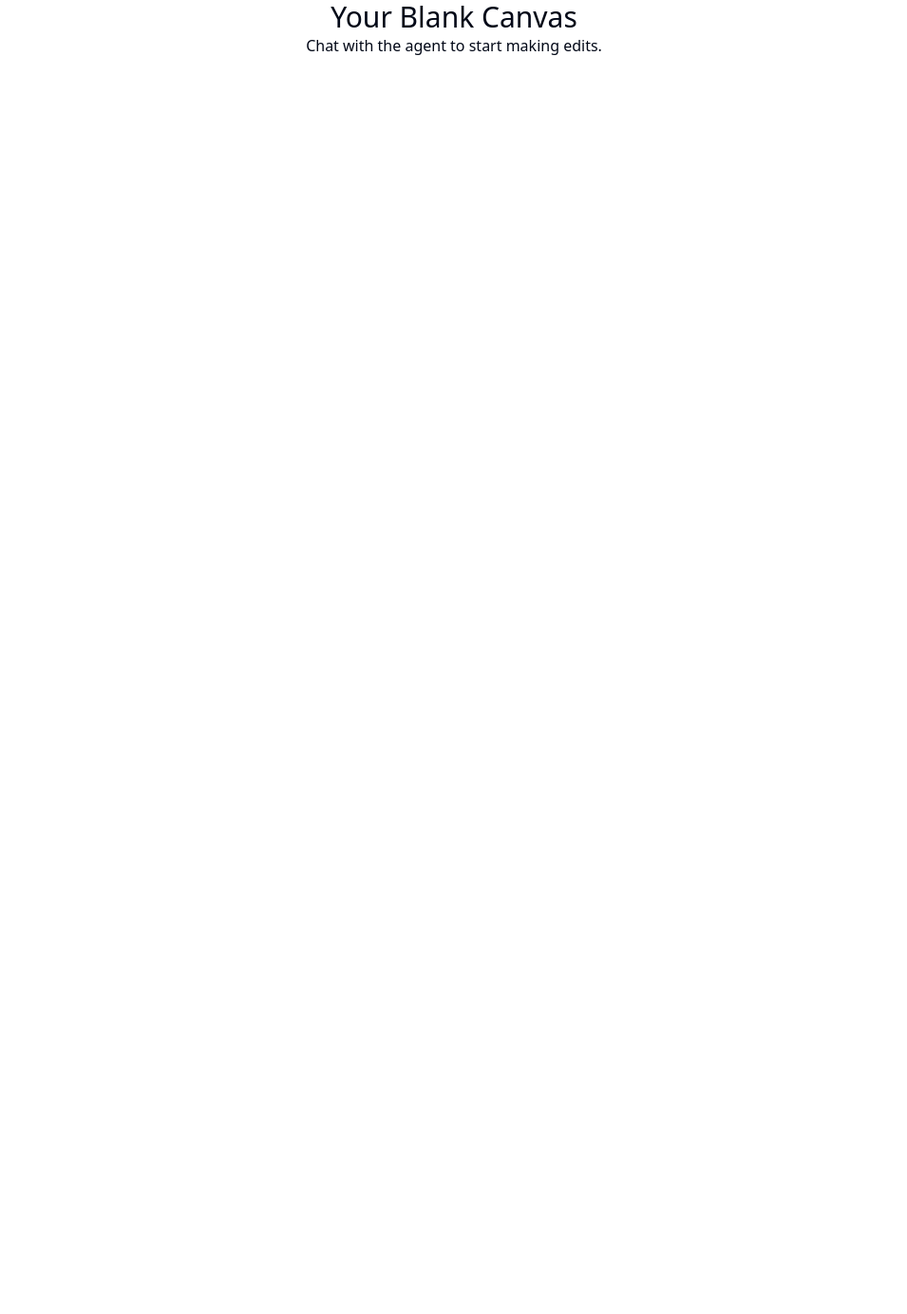
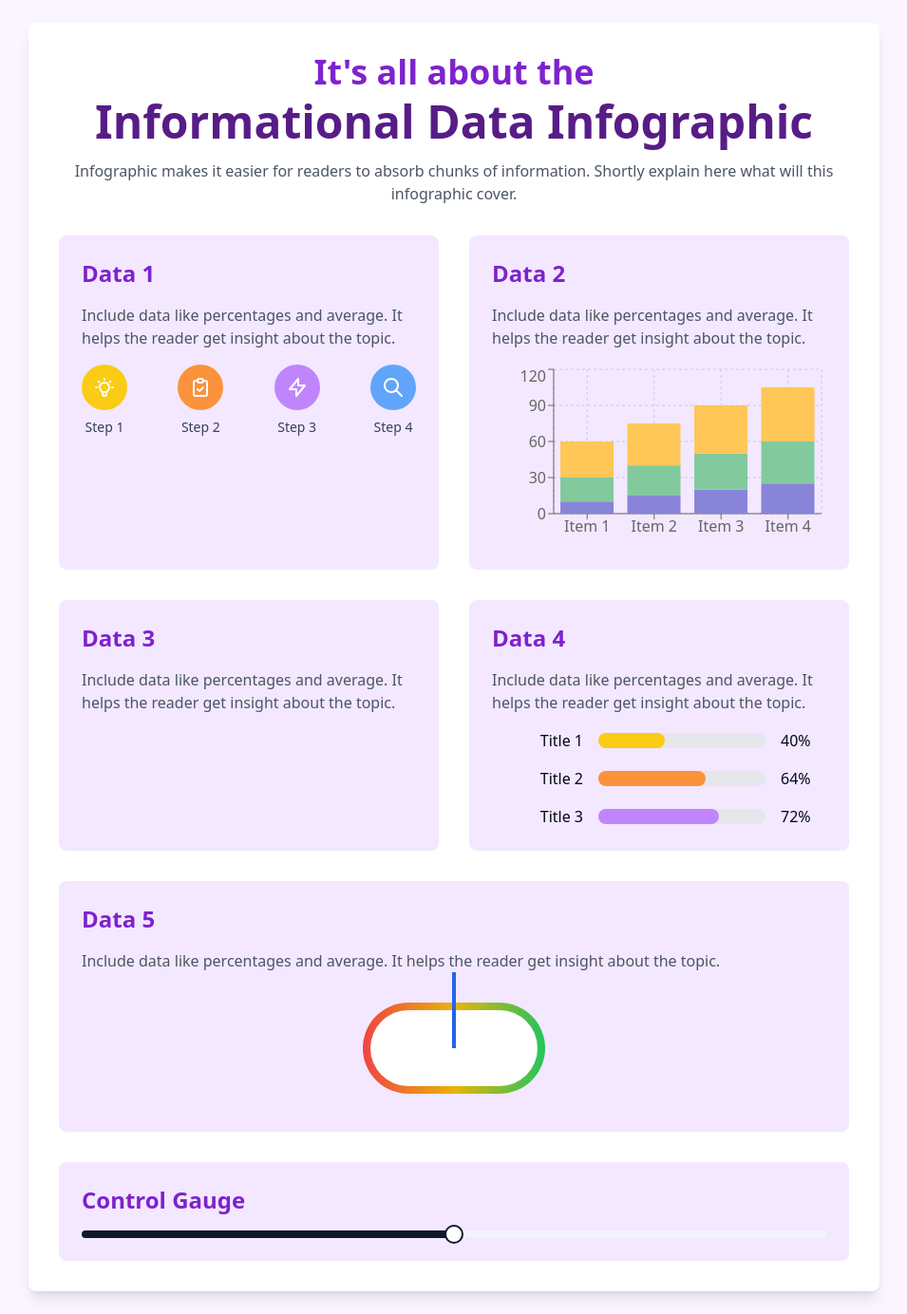
Before and after one commit to GPT-Engineer-App/vibrant-gauge-dashboard, a React (Vite) app: page / in a window 1280 px wide. Shown: the whole page at 95% size, without its empty margins (162-1117 px from the left). Before the commit the page ends 800 px from the top, so only its background shows below. Built offline with nearby package versions, Linux system fonts and the light colour scheme.

Commit message:
GPT Engineer Update [skip gpt_engineer]

```diff
--- a/src/nav-items.jsx
+++ b/src/nav-items.jsx
@@ -1,4 +1,4 @@
-import { Home } from "lucide-react";
+import { Home, BarChart } from "lucide-react";
 import Index from "./pages/Index.jsx";
 
 /**
@@ -6,9 +6,9 @@ import Index from "./pages/Index.jsx";
  */
 export const navItems = [
   {
-    title: "Home",
+    title: "Dashboard",
     to: "/",
-    icon: <Home className="h-4 w-4" />,
+    icon: <BarChart className="h-4 w-4" />,
     page: <Index />,
   },
 ];
--- a/src/pages/Index.jsx
+++ b/src/pages/Index.jsx
@@ -1,11 +1,136 @@
 // Update this page (the content is just a fallback if you fail to update the page)
 
+import { useState } from 'react';
+import { BarChart, Bar, XAxis, YAxis, CartesianGrid, Tooltip, ResponsiveContainer } from 'recharts';
+import { Slider } from "@/components/ui/slider";
+
 const Index = () => {
+  const [gaugeValue, setGaugeValue] = useState(50);
+
+  const data1 = [
+    { name: 'Step 1', value: 25 },
+    { name: 'Step 2', value: 50 },
+    { name: 'Step 3', value: 75 },
+    { name: 'Step 4', value: 100 },
+  ];
+
+  const data2 = [
+    { name: 'Item 1', value1: 10, value2: 20, value3: 30 },
+    { name: 'Item 2', value1: 15, value2: 25, value3: 35 },
+    { name: 'Item 3', value1: 20, value2: 30, value3: 40 },
+    { name: 'Item 4', value1: 25, value2: 35, value3: 45 },
+  ];
+
+  const data3 = [
+    { title: 'Title 1', percentage: 40 },
+    { title: 'Title 2', percentage: 64 },
+    { title: 'Title 3', percentage: 72 },
+  ];
+
   return (
-    <div className="flex justify-center items-center">
-      <div className="text-center">
-        <h1 className="text-3xl">Your Blank Canvas</h1>
-        <p>Chat with the agent to start making edits.</p>
+    <div className="p-6 bg-purple-50 min-h-screen">
+      <div className="max-w-4xl mx-auto bg-white rounded-lg shadow-lg p-8">
+        <h1 className="text-4xl font-bold text-center text-purple-700 mb-2">It's all about the</h1>
+        <h2 className="text-5xl font-bold text-center text-purple-900 mb-4">Informational Data Infographic</h2>
+        <p className="text-center text-gray-600 mb-8">
+          Infographic makes it easier for readers to absorb chunks of information. Shortly explain here what will this infographic cover.
+        </p>
+
+        <div className="grid grid-cols-1 md:grid-cols-2 gap-8 mb-8">
+          <div className="bg-purple-100 p-6 rounded-lg">
+            <h3 className="text-2xl font-semibold text-purple-700 mb-4">Data 1</h3>
+            <p className="text-gray-600 mb-4">Include data like percentages and average. It helps the reader get insight about the topic.</p>
+            <div className="flex justify-between">
+              {data1.map((item, index) => (
+                <div key={index} className="flex flex-col items-center">
+                  <div className={`w-12 h-12 rounded-full flex items-center justify-center text-white ${index === 0 ? 'bg-yellow-400' : index === 1 ? 'bg-orange-400' : index === 2 ? 'bg-purple-400' : 'bg-blue-400'}`}>
+                    {index === 0 && <svg xmlns="http://www.w3.org/2000/svg" fill="none" viewBox="0 0 24 24" stroke="currentColor" className="w-6 h-6"><path strokeLinecap="round" strokeLinejoin="round" strokeWidth={2} d="M9.663 17h4.673M12 3v1m6.364 1.636l-.707.707M21 12h-1M4 12H3m3.343-5.657l-.707-.707m2.828 9.9a5 5 0 117.072 0l-.548.547A3.374 3.374 0 0014 18.469V19a2 2 0 11-4 0v-.531c0-.895-.356-1.754-.988-2.386l-.548-.547z" /></svg>}
+                    {index === 1 && <svg xmlns="http://www.w3.org/2000/svg" fill="none" viewBox="0 0 24 24" stroke="currentColor" className="w-6 h-6"><path strokeLinecap="round" strokeLinejoin="round" strokeWidth={2} d="M9 5H7a2 2 0 00-2 2v12a2 2 0 002 2h10a2 2 0 002-2V7a2 2 0 00-2-2h-2M9 5a2 2 0 002 2h2a2 2 0 002-2M9 5a2 2 0 012-2h2a2 2 0 012 2m-6 9l2 2 4-4" /></svg>}
+                    {index === 2 && <svg xmlns="http://www.w3.org/2000/svg" fill="none" viewBox="0 0 24 24" stroke="currentColor" className="w-6 h-6"><path strokeLinecap="round" strokeLinejoin="round" strokeWidth={2} d="M13 10V3L4 14h7v7l9-11h-7z" /></svg>}
+                    {index === 3 && <svg xmlns="http://www.w3.org/2000/svg" fill="none" viewBox="0 0 24 24" stroke="currentColor" className="w-6 h-6"><path strokeLinecap="round" strokeLinejoin="round" strokeWidth={2} d="M21 21l-6-6m2-5a7 7 0 11-14 0 7 7 0 0114 0z" /></svg>}
+                  </div>
+                  <span className="mt-2 text-sm font-medium text-gray-700">{item.name}</span>
+                </div>
+              ))}
+            </div>
+          </div>
+
+          <div className="bg-purple-100 p-6 rounded-lg">
+            <h3 className="text-2xl font-semibold text-purple-700 mb-4">Data 2</h3>
+            <p className="text-gray-600 mb-4">Include data like percentages and average. It helps the reader get insight about the topic.</p>
+            <div className="h-48">
+              <ResponsiveContainer width="100%" height="100%">
+                <BarChart data={data2}>
+                  <CartesianGrid strokeDasharray="3 3" />
+                  <XAxis dataKey="name" />
+                  <YAxis />
+                  <Tooltip />
+                  <Bar dataKey="value1" stackId="a" fill="#8884d8" />
+                  <Bar dataKey="value2" stackId="a" fill="#82ca9d" />
+                  <Bar dataKey="value3" stackId="a" fill="#ffc658" />
+                </BarChart>
+              </ResponsiveContainer>
+            </div>
+          </div>
+        </div>
+
+        <div className="grid grid-cols-1 md:grid-cols-2 gap-8 mb-8">
+          <div className="bg-purple-100 p-6 rounded-lg">
+            <h3 className="text-2xl font-semibold text-purple-700 mb-4">Data 3</h3>
+            <p className="text-gray-600 mb-4">Include data like percentages and average. It helps the reader get insight about the topic.</p>
+            <div className="grid grid-cols-6 gap-1">
+              {Array.from({ length: 24 }, (_, i) => (
+                <div key={i} className={`w-full pt-full rounded-full ${i < 12 ? 'bg-red-400' : i < 18 ? 'bg-orange-400' : 'bg-yellow-400'}`}></div>
+              ))}
+            </div>
+          </div>
+
+          <div className="bg-purple-100 p-6 rounded-lg">
+            <h3 className="text-2xl font-semibold text-purple-700 mb-4">Data 4</h3>
+            <p className="text-gray-600 mb-4">Include data like percentages and average. It helps the reader get insight about the topic.</p>
+            <div className="space-y-4">
+              {data3.map((item, index) => (
+                <div key={index} className="flex items-center">
+                  <div className="w-24 text-right mr-4">{item.title}</div>
+                  <div className="flex-grow bg-gray-200 rounded-full h-4">
+                    <div
+                      className={`h-full rounded-full ${index === 0 ? 'bg-yellow-400' : index === 1 ? 'bg-orange-400' : 'bg-purple-400'}`}
+                      style={{ width: `${item.percentage}%` }}
+                    ></div>
+                  </div>
+                  <div className="w-12 text-left ml-4">{item.percentage}%</div>
+                </div>
+              ))}
+            </div>
+          </div>
+        </div>
+
+        <div className="bg-purple-100 p-6 rounded-lg mb-8">
+          <h3 className="text-2xl font-semibold text-purple-700 mb-4">Data 5</h3>
+          <p className="text-gray-600 mb-4">Include data like percentages and average. It helps the reader get insight about the topic.</p>
+          <div className="relative h-32">
+            <div className="absolute inset-0 flex items-center justify-center">
+              <div className="w-48 h-24 bg-gradient-to-r from-red-500 via-yellow-500 to-green-500 rounded-full"></div>
+            </div>
+            <div className="absolute inset-0 flex items-center justify-center">
+              <div className="w-44 h-20 bg-white rounded-full"></div>
+            </div>
+            <div
+              className="absolute top-1/2 left-1/2 w-1 h-20 bg-blue-600 origin-bottom transform -translate-x-1/2 -translate-y-full"
+              style={{ rotate: `${(gaugeValue / 100) * 180 - 90}deg` }}
+            ></div>
+          </div>
+        </div>
+
+        <div className="bg-purple-100 p-6 rounded-lg">
+          <h3 className="text-2xl font-semibold text-purple-700 mb-4">Control Gauge</h3>
+          <Slider
+            value={[gaugeValue]}
+            onValueChange={(value) => setGaugeValue(value[0])}
+            max={100}
+            step={1}
+          />
+        </div>
       </div>
     </div>
   );
```
